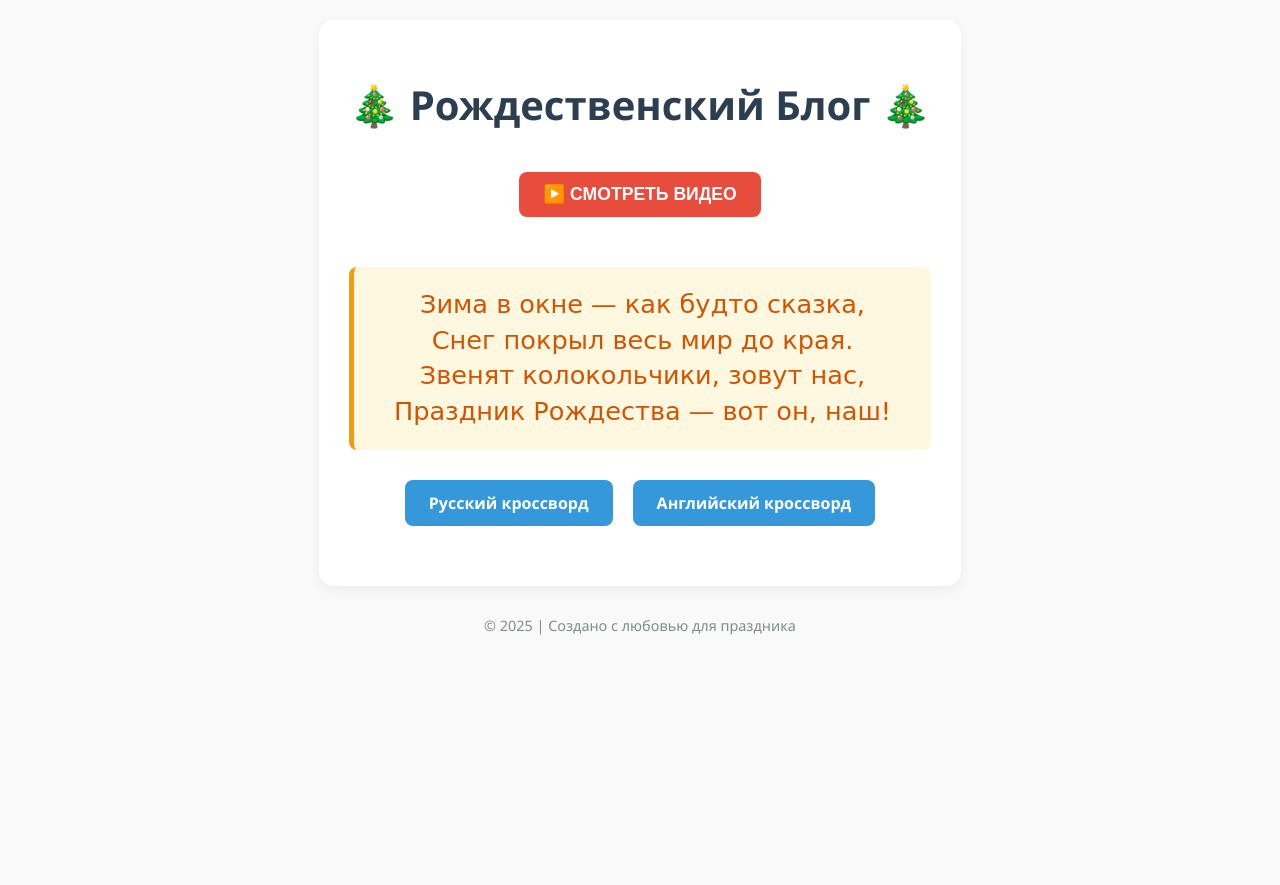
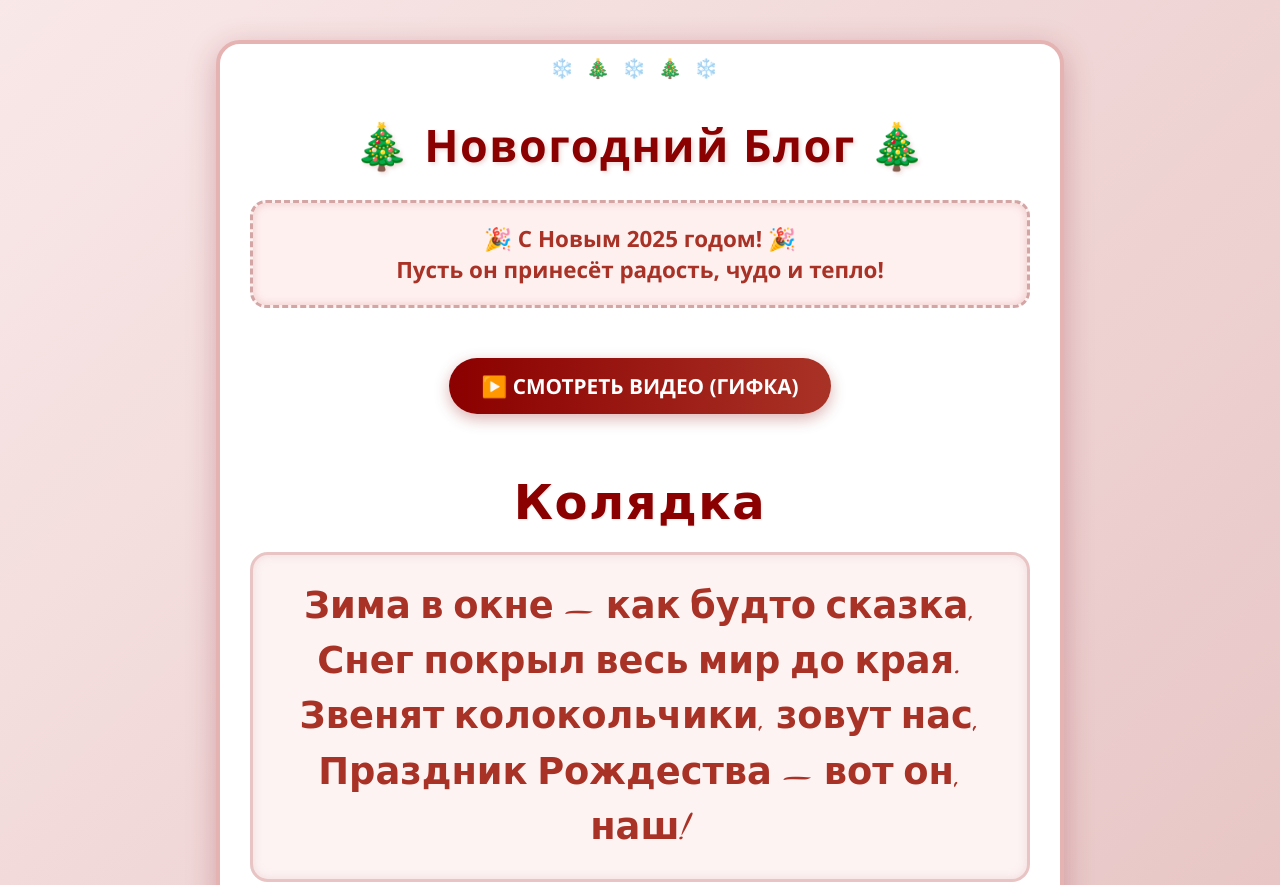
Before and after one commit to Rinakon/Da, a plain HTML site: page index.html in a window 1280 px wide. Shown: the top 885 px of the page. Before the commit the page ends 800 px from the top, so only its background shows below. Drawn offline with Linux system fonts and the light colour scheme; a web font is replaced by a local one.

Commit message:
Update index.html

```diff
--- a/index.html
+++ b/index.html
@@ -3,116 +3,179 @@
 <head>
     <meta charset="UTF-8">
     <meta name="viewport" content="width=device-width, initial-scale=1.0">
-    <title>Рождественский Блог</title>
-    <!-- Подключаем шрифт Pudelinka -->
-    <link href="https://fonts.googleapis.com/css2?family=Pudelinka&display=swap" rel="stylesheet">
+    <title>Новогодний Блог</title>
+    <!-- Подключаем красивый и читаемый шрифт для колядки -->
+    <link href="https://fonts.googleapis.com/css2?family=Dancing+Script:wght@600;700&display=swap" rel="stylesheet">
     <style>
         body {
-            background: #f9f9f9;
-            font-family: 'Segoe UI', Tahoma, Geneva, Verdana, sans-serif;
+            background: linear-gradient(135deg, #f9e8e8 0%, #e6c2c2 100%); /* Нежно-бордовый градиент */
             margin: 0;
             padding: 20px;
+            font-family: 'Segoe UI', Tahoma, Geneva, Verdana, sans-serif;
+            color: #2c3e50;
             display: flex;
             flex-direction: column;
             align-items: center;
-            color: #333;
+            min-height: 100vh;
         }
+
         .container {
-            max-width: 800px;
+            max-width: 780px;
+            width: 100%;
+            background: white;
+            padding: 40px 30px;
+            border-radius: 24px;
+            box-shadow: 0 8px 30px rgba(128, 0, 32, 0.25);
             text-align: center;
-            padding: 30px;
-            background: white;
-            border-radius: 15px;
-            box-shadow: 0 4px 12px rgba(0,0,0,0.05);
-            margin-bottom: 30px;
+            margin-top: 20px;
+            border: 4px solid #e6b3b3;
+            position: relative;
+            overflow: hidden;
         }
+
+        .container::before {
+            content: "❄️🎄❄️🎄❄️";
+            position: absolute;
+            top: 10px;
+            left: 0;
+            width: 100%;
+            font-size: 1.2em;
+            color: #8b0000;
+            letter-spacing: 12px;
+            opacity: 0.85;
+        }
+
         h1 {
-            font-size: 2.5em;
-            color: #2c3e50;
-            margin-bottom: 20px;
+            font-size: 2.8em;
+            color: #8b0000;
+            margin-bottom: 15px;
+            text-shadow: 2px 2px 4px rgba(139, 0, 0, 0.15);
+            letter-spacing: 1.5px;
         }
-        .video-container {
-            margin: 20px 0;
-            border-radius: 10px;
-            overflow: hidden;
-            box-shadow: 0 0 15px rgba(0,0,0,0.1);
-            display: none;
+
+        .new-year-message {
+            background: #fff0f0;
+            padding: 20px;
+            border-radius: 16px;
+            margin: 25px 0;
+            font-size: 1.4em;
+            color: #a93226;
+            border: 3px dashed #d4a5a5;
+            font-weight: 700;
+            box-shadow: inset 0 0 10px rgba(169, 50, 38, 0.2);
         }
-        video {
-            width: 100%;
-            height: auto;
-            display: block;
-        }
-        .kolyadka {
-            font-family: 'Pudelinka', cursive;
-            font-size: 1.6em;
-            line-height: 1.4;
-            color: #d35400;
-            margin: 30px 0;
-            padding: 20px;
-            background: #fff8e1;
-            border-left: 5px solid #f39c12;
-            border-radius: 8px;
-        }
+
         .watch-video-btn {
-            padding: 12px 24px;
-            background: #e74c3c;
+            padding: 14px 32px;
+            background: linear-gradient(to right, #8b0000, #a93226);
             color: white;
             border: none;
-            border-radius: 8px;
+            border-radius: 50px;
+            font-family: 'Segoe UI', sans-serif;
+            font-size: 1.3em;
+            cursor: pointer;
+            margin: 25px 0;
             font-weight: bold;
-            cursor: pointer;
-            transition: background 0.3s;
-            font-size: 1.1em;
-            margin: 20px 0;
+            box-shadow: 0 5px 15px rgba(139, 0, 0, 0.3);
+            transition: transform 0.2s, box-shadow 0.2s;
         }
+
         .watch-video-btn:hover {
-            background: #c0392b;
+            transform: scale(1.05);
+            box-shadow: 0 7px 20px rgba(139, 0, 0, 0.4);
         }
+
+        .video-container {
+            margin: 25px 0;
+            display: none;
+            text-align: center;
+        }
+
+        .gif-image {
+            max-width: 100%;
+            height: auto;
+            border-radius: 16px;
+            box-shadow: 0 6px 18px rgba(0,0,0,0.15);
+            border: 3px solid #f2e6e6;
+        }
+
+        /* Новый шрифт для колядки — красивый и читаемый */
+        .kolyadka-title {
+            font-family: 'Dancing Script', cursive;
+            font-size: 3em;
+            font-weight: 700;
+            color: #8b0000;
+            margin: 35px 0 20px;
+            letter-spacing: 1.5px;
+            text-shadow: 1px 1px 2px rgba(139, 0, 0, 0.1);
+        }
+
+        .kolyadka {
+            font-family: 'Dancing Script', cursive;
+            font-size: 2.3em; /* Чётко читаемый размер */
+            font-weight: 600;
+            color: #a93226;
+            margin: 20px 0 35px;
+            padding: 24px;
+            background: #fdf3f3;
+            border-radius: 18px;
+            line-height: 1.5;
+            border: 3px solid #e8c4c4;
+            box-shadow: inset 0 0 8px rgba(232, 196, 196, 0.5);
+            /* Убран text-transform: uppercase — Dancing Script лучше смотрится в обычном регистре */
+        }
+
         .crossword-links {
-            display: flex;
-            gap: 20px;
-            justify-content: center;
-            flex-wrap: wrap;
-            margin: 30px 0;
+            margin: 35px 0;
         }
+
         .crossword-btn {
-            padding: 12px 24px;
-            background: #3498db;
+            display: inline-block;
+            margin: 0 14px 14px;
+            padding: 14px 28px;
+            background: linear-gradient(to bottom, #8b0000, #a93226);
             color: white;
             text-decoration: none;
-            border-radius: 8px;
+            border-radius: 50px;
+            font-family: 'Segoe UI', sans-serif;
+            font-size: 1.2em;
             font-weight: bold;
-            transition: background 0.3s;
+            box-shadow: 0 4px 10px rgba(139, 0, 0, 0.25);
+            transition: background 0.3s, transform 0.2s;
         }
+
         .crossword-btn:hover {
-            background: #2980b9;
+            background: linear-gradient(to bottom, #7a0000, #8b0000);
+            transform: translateY(-2px);
         }
+
         footer {
-            margin-top: auto;
-            font-size: 0.9em;
-            color: #7f8c8d;
+            margin-top: 30px;
+            color: #8b0000;
+            font-size: 1em;
             text-align: center;
+            font-weight: 600;
+            text-shadow: 1px 1px 1px rgba(255,255,255,0.7);
         }
     </style>
 </head>
 <body>
     <div class="container">
-        <h1>🎄 Рождественский Блог 🎄</h1>
+        <h1>🎄 Новогодний Блог 🎄</h1>
 
-        <!-- Кнопка для показа видео -->
-        <button class="watch-video-btn" id="showVideoBtn">▶️ СМОТРЕТЬ ВИДЕО</button>
-
-        <!-- Видео (скрыто по умолчанию) -->
-        <div class="video-container" id="videoContainer">
-            <video controls width="100%">
-                <source src="snowflakes.mp4" type="video/mp4">
-                ❌ Видео не поддерживается.
-                <a href="snowflakes.mp4" download>Скачать видео</a>.
-            </video>
+        <div class="new-year-message">
+            🎉 С Новым 2025 годом! 🎉<br>
+            Пусть он принесёт радость, чудо и тепло!
         </div>
 
-        <!-- Колядка из 4 строк -->
+        <button class="watch-video-btn" id="showVideoBtn">▶️ СМОТРЕТЬ ВИДЕО (ГИФКА)</button>
+
+        <div class="video-container" id="videoContainer">
+            <img src="ScreenRecording_12-14-202521-15-21_1-ezgif.com-video-to-gif-converter.gif" alt="Новогодняя гифка" class="gif-image">
+        </div>
+
+        <div class="kolyadka-title">Колядка</div>
+
         <div class="kolyadka">
             Зима в окне — как будто сказка,<br>
             Снег покрыл весь мир до края.<br>
@@ -120,7 +183,6 @@
             Праздник Рождества — вот он, наш!
         </div>
 
-        <!-- Ссылки на кроссворды -->
         <div class="crossword-links">
             <a href="krossvordRU.html" class="crossword-btn">Русский кроссворд</a>
             <a href="krossvordEN.html" class="crossword-btn">Английский кроссворд</a>
@@ -128,17 +190,13 @@
     </div>
 
     <footer>
-        © 2025 | Создано с любовью для праздника
+        © 2025 | С новогодним теплом и звоном колокольчиков 🎄
     </footer>
 
-    <!-- JavaScript для показа видео -->
     <script>
         document.getElementById('showVideoBtn').addEventListener('click', function() {
-            const container = document.getElementById('videoContainer');
-            container.style.display = 'block';
+            document.getElementById('videoContainer').style.display = 'block';
             this.style.display = 'none';
-            const video = container.querySelector('video');
-            video.play().catch(e => console.log("Авто-воспроизведение заблокировано:", e));
         });
     </script>
 </body>
```
